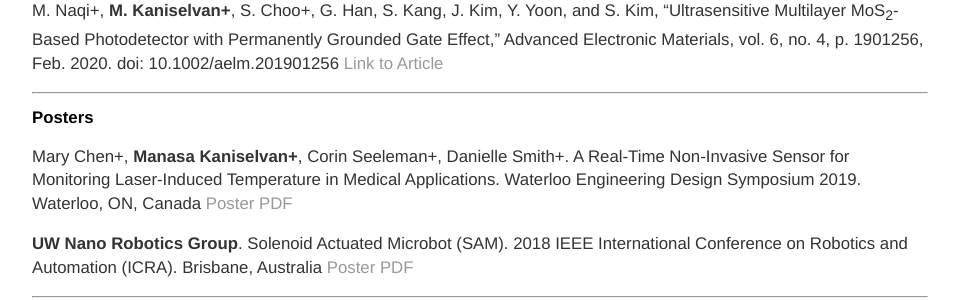
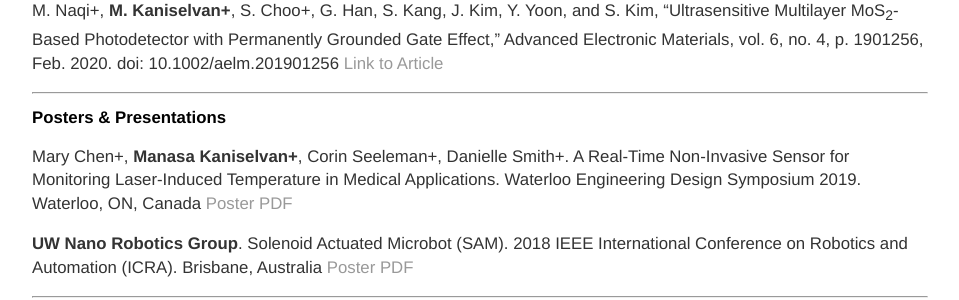
Before and after one commit to manasakani/manaskani.github.io, a Jekyll site: the page built from cv/index.md, in a window 1280 px wide. Shown: the part 742-1042 px from the top of the page, without its empty margins (160-1119 px from the left). Built offline with Jekyll 4.4.1, drawn with Linux system fonts in a browser that asks for light colours.

Commit message:
Update index.md

```diff
--- a/cv/index.md
+++ b/cv/index.md
@@ -43,7 +43,7 @@ doi: 10.1002/aelm.201901256 [Link to Article](https://onlinelibrary.wiley.com/do
 ----
 <!-- blank line -->
 
-## Posters
+## Posters & Presentations
 
 Mary Chen+, **Manasa Kaniselvan+**, Corin Seeleman+, Danielle Smith+. A Real-Time Non-Invasive Sensor for Monitoring Laser-Induced Temperature in Medical Applications. Waterloo Engineering Design Symposium 2019. Waterloo, ON, Canada [Poster PDF](/media/FYDP2019.pdf)
 
```
